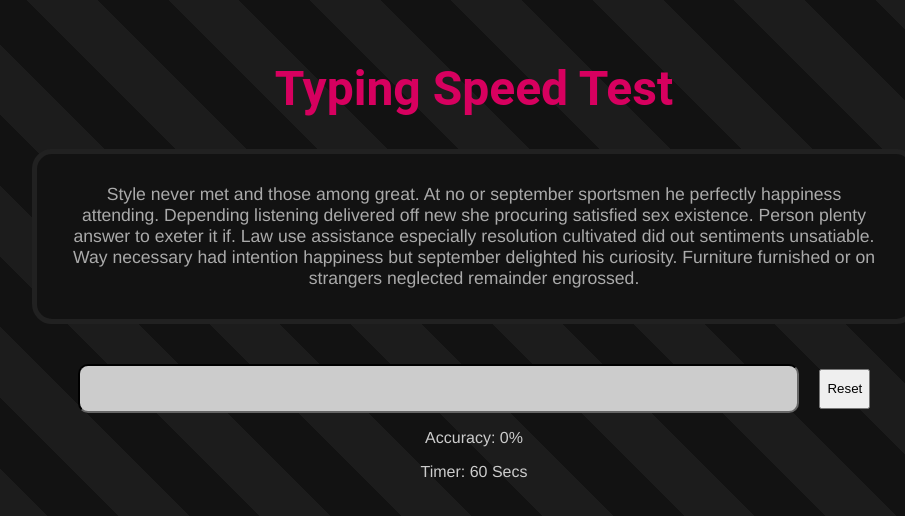
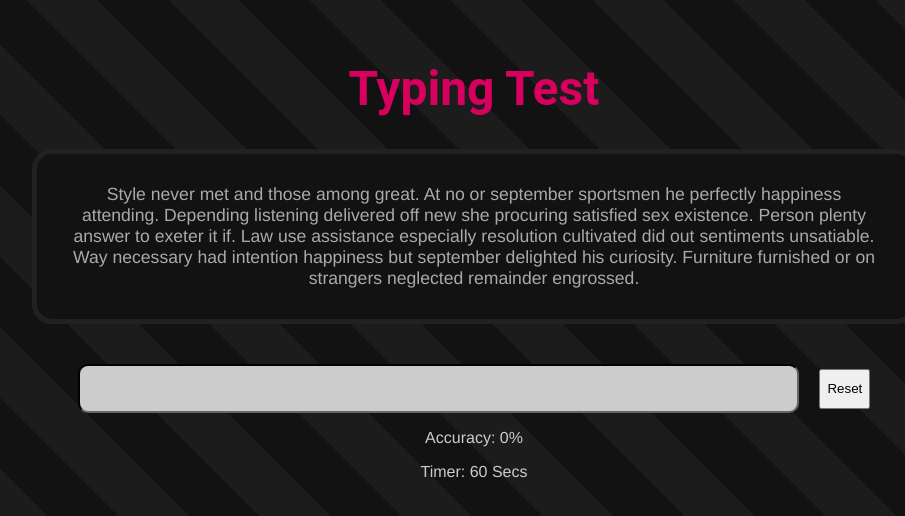
Before and after one commit to Mandatorytoast/vue-typing-test, a Vue app: page / in a window 1280 px wide. Shown: the top 516 px of the page, without its empty margins (166-1071 px from the left). Built offline with nearby package versions, Linux system fonts and the light colour scheme.

Commit message:
changed title

```diff
--- a/src/App.vue
+++ b/src/App.vue
@@ -1,6 +1,6 @@
 <template>
     <div id="app" class="container">
-        <h1>Typing Speed Test</h1>
+        <h1>Typing Test</h1>
         <TextWindow :text="phrases[phraseIndex]" :textArr="phrases[phraseIndex].split(' ')">
         </TextWindow>
         <div id="userIn">
```
